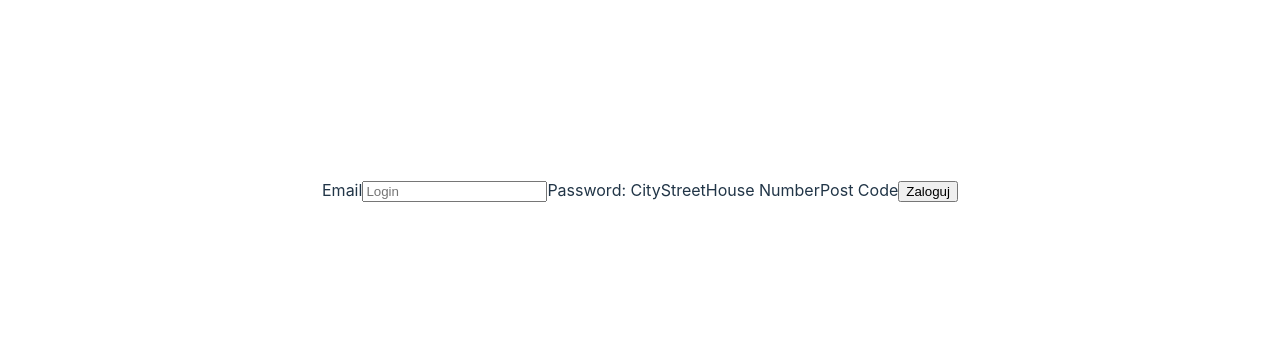
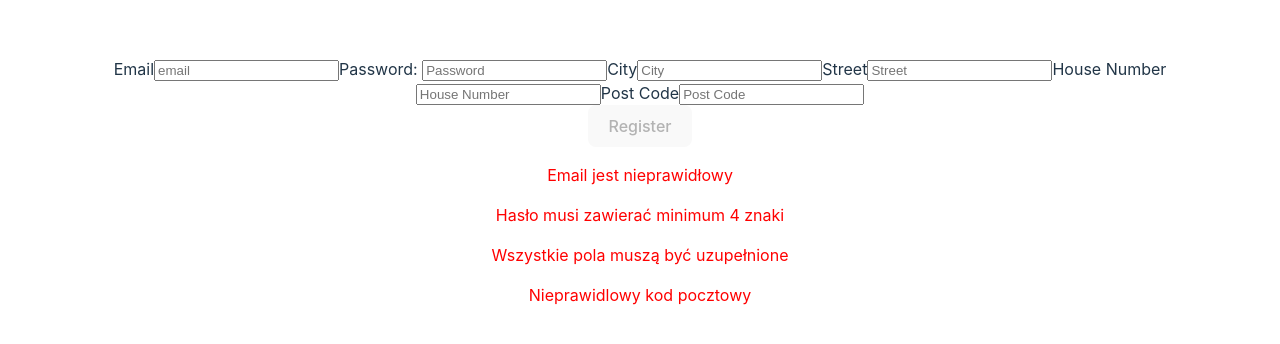
Before and after one commit to Michal-Suhak/KuchniaSnafa-react, a React (Vite) app: page /register in a window 1280 px wide. Shown: the part 210-554 px from the top of the page. Built offline with nearby package versions, Linux system fonts and the light colour scheme.

Commit message:
Validation
Co-authored-by: erpus <erpus@users.noreply.github.com>
Co-authored-by: BartoszSietejko <Reniferowski@users.noreply.github.com>

```diff
--- /dev/null
+++ b/src/Validators/ErrorComponent.tsx
@@ -0,0 +1,39 @@
+import React from "react";
+
+interface ErrorProps {
+    email: boolean,
+    password: boolean,
+    allValid: boolean,
+    postCode: boolean,
+}
+
+const ErrorComponent: React.FC<ErrorProps> = ({
+    email,
+    password,
+    allValid,
+    postCode
+}) => {
+  return (
+    <div>
+      <p style={{ color: "red" }}>
+        {email
+          ? "Email jest nieprawidłowy": ""}
+      </p>
+      <p style={{ color: "red" }}>
+        {password
+          ? "Hasło musi zawierać minimum 4 znaki"
+          : ""}
+      </p>
+      <p style={{ color: "red" }}>
+        {allValid
+          ? "Wszystkie pola muszą być uzupełnione": ""}
+      </p>
+      <p style={{ color: "red" }}>
+        {postCode
+          ? "Nieprawidlowy kod pocztowy": ""}
+      </p>
+    </div>
+  );
+};
+
+export default ErrorComponent;
--- /dev/null
+++ b/src/Validators/ValidationComponent.tsx
@@ -0,0 +1,78 @@
+import React, { useEffect, useMemo, useState } from "react";
+import ErrorComponent from "./ErrorComponent";
+import { UserType } from '../types/UserType';
+
+interface ValidationComponentProps {
+  user: UserType;
+  onClickFn: (user: UserType) => void;
+}
+
+const ValidationComponent: React.FC<ValidationComponentProps> = ({
+  user,
+  onClickFn,
+}) => {
+  const [validated, setValidated] = useState(false);
+  const [errors, setErrors] = useState({
+    email: true,
+    password: true,
+    allValid: true,
+    postCode: true,
+  });
+
+  const regex = new RegExp(/^[\w-\.]+@([\w-]+\.)+[\w-]{2,3}$/);
+  const postCodeRegex = new RegExp(/^[0-9]{2}-[0-9]{3}$/);
+
+  const error = (errName: string, val: boolean) => {
+    setErrors((prevErrors) => {
+      let errors = prevErrors;
+      errors[errName as keyof typeof errors] = val;
+      return errors;
+    });
+  };
+
+  useEffect(() => {
+    let isValid = true;
+    if (!user.email.match(regex)) {
+        error("email", true);
+        isValid = false;
+    }
+    else
+        error("email", false);
+    if (user.password.length < 4) {
+        error("password", true);
+        isValid = false;
+    }
+    else
+        error("password", false);
+
+    if (user.street.toString().length == 0 && user.houseNumber.toString().length == 0 && user.city.toString().length == 0) {
+        error("allValid", true);
+        isValid = false;
+    }
+    else
+        error("street", false);
+    if (!user.postCode.match(postCodeRegex)) {
+        error("postCode", true);
+        isValid = false;
+    }
+    else
+        error("postcode", false);
+    if (isValid) {
+        setValidated(true)
+    }
+    else {
+        setValidated(false);
+    }
+  }, [{ ...user }]);
+
+  return (
+    <>
+      <button onClick={() => onClickFn(user)} disabled={!validated && true}>
+        Register
+      </button>
+      {!validated && <ErrorComponent {...errors} />}
+    </>
+  );
+};
+
+export default ValidationComponent;
--- a/src/components/OfferDetails/OfferDetails.tsx
+++ b/src/components/OfferDetails/OfferDetails.tsx
@@ -12,11 +12,11 @@ const OfferDetails:React.FC<OfferType> = ({id,
     return(
         <>
             <p>{id}</p>
-            <p>{title}</p>
-            <p>{description}</p>
-            <p>{price}</p>
+            <p>{title.toUpperCase()}</p>
+            <p>{description.toUpperCase()}</p>
+            <p>{price} PLN/dzień {price * 31} PLN/miesiąc</p>
             <p>{calories}</p>
-            <p>{photoUrl}</p>
+            <img src={photoUrl}></img>
         </>
     )
 }
--- a/src/components/Register/Register.tsx
+++ b/src/components/Register/Register.tsx
@@ -4,30 +4,34 @@ import { UserType } from '../../types/UserType';
 import { ToastContainer, toast } from 'react-toastify';
 import "react-toastify/dist/ReactToastify.css";
 import { Outlet, useNavigate } from 'react-router-dom';
+import ValidationComponent from '../../Validators/ValidationComponent';
 
-type LoginType = {
-    login: string;
-    password: string;
-}
 
 const Register = () => {
-    const [data, setData] = useState<UserType[]>();
+    const [user, setUser] = useState<UserType>({
+        email: '',
+        password: '',
+        city: '',
+        street: '',
+        houseNumber: 0,
+        postCode: ''
+    });
     const [loading, setLoading] = useState(true);
     const [error, setError] = useState(null);
 
     const navigate = useNavigate();
 
-    const postUser = (email: string, password: string, city: string, street: string, houseNumber: number, postCode: string) => {
+    const postUser = (user: UserType) => {
         axios.post("http://localhost:4000/users", {
-            email: email,
-            password: password,
-            city: city,
-            street: street,
-            houseNumber: houseNumber,
-            postCode: postCode
+            email: user.email,
+            password: user.password,
+            city: user.city,
+            street: user.street,
+            houseNumber: user.houseNumber,
+            postCode: user.postCode
         })
         .then((response) => {
-            setData(response.data)
+            setUser(response.data)
         })
         .catch(error => {
             console.error("Error fetchnig: ", error);
@@ -35,60 +39,33 @@ const Register = () => {
         })
     }
 
-    // const handleRegister = (email: string, password: string, city: string, street: string, houseNumber: number, postCode: string) => {
-    //     postUser(email, password, city, street, houseNumber, postCode);
-    //     if (!error) {
-    //         navigate("/login")
-    //         toast.success('Zarejestrowano porawnie', {
-    //             position: "top-right",
-    //             autoClose: 5000,
-    //             hideProgressBar: false,
-    //             closeOnClick: true,
-    //             pauseOnHover: true,
-    //             draggable: true,
-    //             progress: undefined,
-    //             theme: "light",
-    //             });
-    //     }
-    //     else {
-    //         toast.error('Błąd rejestracji', {
-    //             position: "top-right",
-    //             autoClose: 5000,
-    //             hideProgressBar: false,
-    //             closeOnClick: true,
-    //             pauseOnHover: true,
-    //             draggable: true,
-    //             progress: undefined,
-    //             theme: "light",
-    //             });
-    //     }
-    // }
+    const handleInput = (value: string, name: string) => {
 
-    const handleEmail = (event: React.FormEvent<HTMLInputElement>) => {
-        const regex = new RegExp(/^[\w-\.]+@([\w-]+\.)+[\w-]{2,4}$/);
-
-        const isValid = event.currentTarget.value.match(regex) ? true: false;
-
-        console.log(isValid);
+        setUser((prevUser) => ({
+            ...prevUser, [name]: value
+        }))
+    }
+    const handleOnChange = (event: React.FormEvent<HTMLInputElement>) => {
+        handleInput(event.currentTarget.value, event.currentTarget.name)
     }
 
     return(
         <>
         <form method="POST">
             <label>Email</label>
-            <input name="login" type="text" placeholder="Login" onChange={handleEmail}/>
+            <input name="email" type="text" placeholder="email" onChange={handleOnChange}/>
             <label>Password: </label>
-            {/* <input name="password" type="password" placeholder="Password" onChange={handlePassword}/> */}
+            { <input name="password" type="password" placeholder="Password" onChange={handleOnChange}/> }
             <label>City</label>
-            {/* <input name="city" type="text" placeholder="City" onChange={handleInput}/> */}
+            { <input name="city" type="text" placeholder="City" onChange={handleOnChange}/> }
             <label>Street</label>
-            {/* <input name="street" type="text" placeholder="Street" onChange={handleInput}/> */}
+            { <input name="street" type="text" placeholder="Street" onChange={handleOnChange}/> }
             <label>House Number</label>
-            {/* <input name="houseNumber" type="text" placeholder="House Number" onChange={handleInput}/> */}
+            { <input name="houseNumber" type="number" placeholder="House Number" onChange={handleOnChange}/> }
             <label>Post Code</label>
-            {/* <input name="postCode" type="text" placeholder="Post Code" onChange={handlePostCode}/> */}
-            <input type="submit" value="Zaloguj" />
+            { <input name="postCode" type="text" placeholder="Post Code" onChange={handleOnChange}/> }
         </form>
+        <ValidationComponent {...{user}} onClickFn={postUser}/>
         <Outlet/>
         <ToastContainer/>
         </>
--- a/src/types/UserType.ts
+++ b/src/types/UserType.ts
@@ -5,5 +5,5 @@ export type UserType = {
     street: string,
     houseNumber: number,
     postCode: string,
-    id: number
+    id?: number
 }
```
